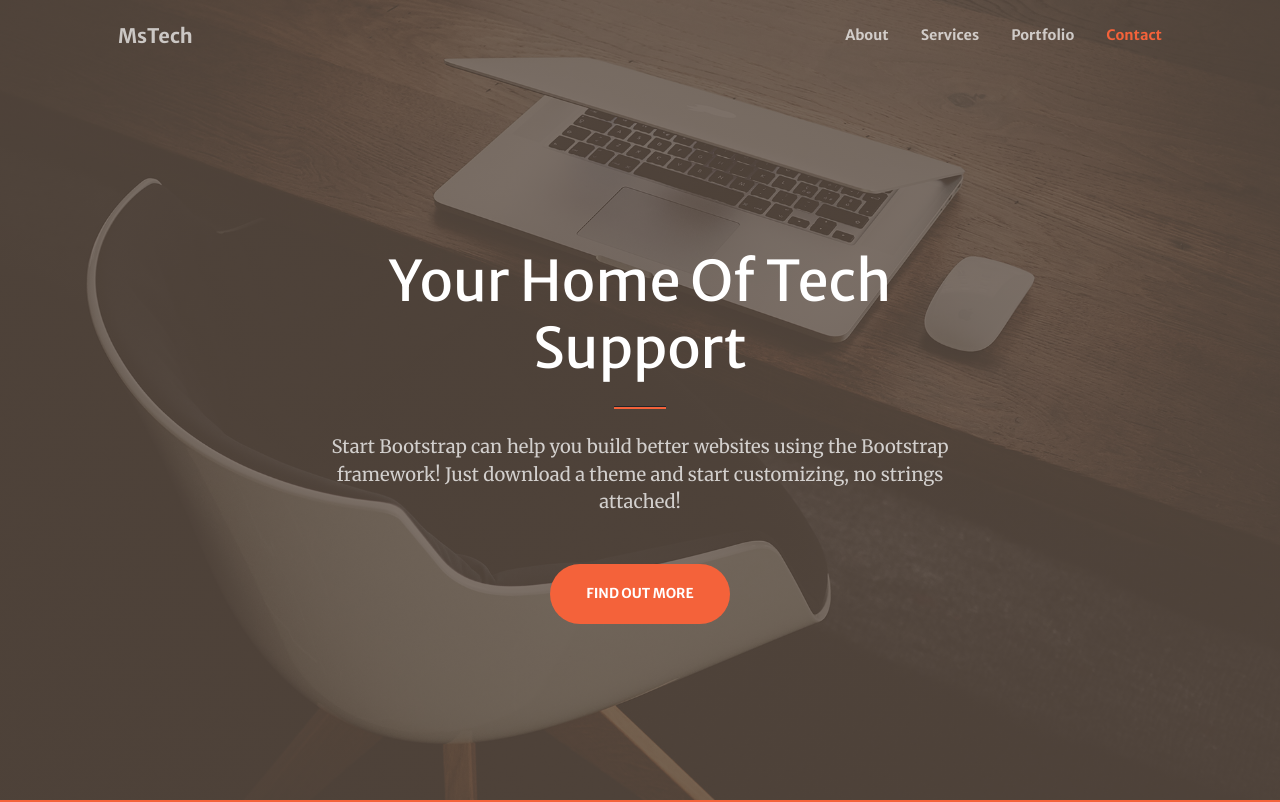
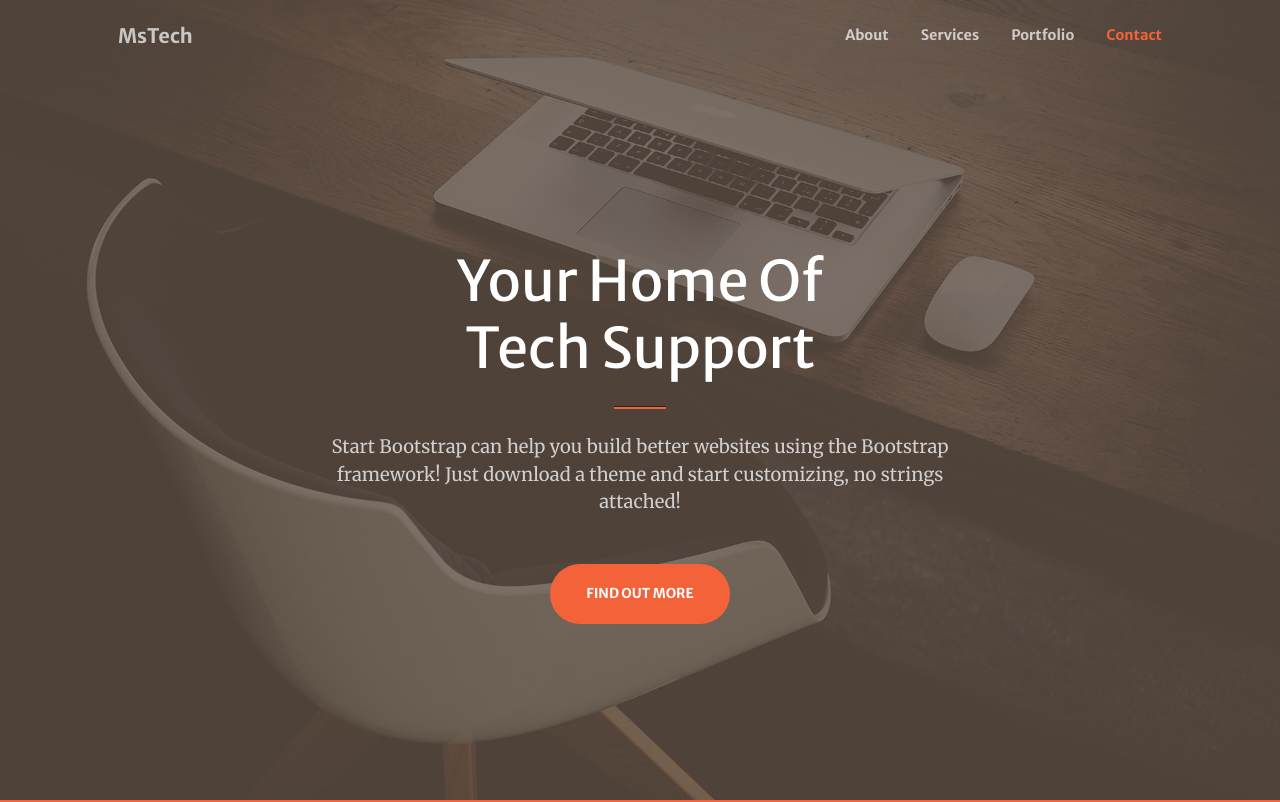
Before and after one commit to mstech555/mstech.githob.io, a plain HTML site: page index.html in a window 1280 px wide. Shown: the top 802 px of the page. Drawn offline with nearby package versions, Linux system fonts and the light colour scheme; some packages are replaced by stand-ins of ours; a script that the page names is missing.

Commit message:
Update index.html

```diff
--- a/index.html
+++ b/index.html
@@ -44,7 +44,7 @@
         <div class="container px-4 px-lg-5 h-100">
             <div class="row gx-4 gx-lg-5 h-100 align-items-center justify-content-center text-center">
                 <div class="col-lg-8 align-self-end">
-                    <h1 class="text-white font-weight-bold">Your Home Of <span>Tech Support</span></h1>
+                    <h1 class="text-white font-weight-bold">Your Home Of <br> Tech Support</h1>
                     <hr class="divider" />
                 </div>
                 <div class="col-lg-8 align-self-baseline">
```
